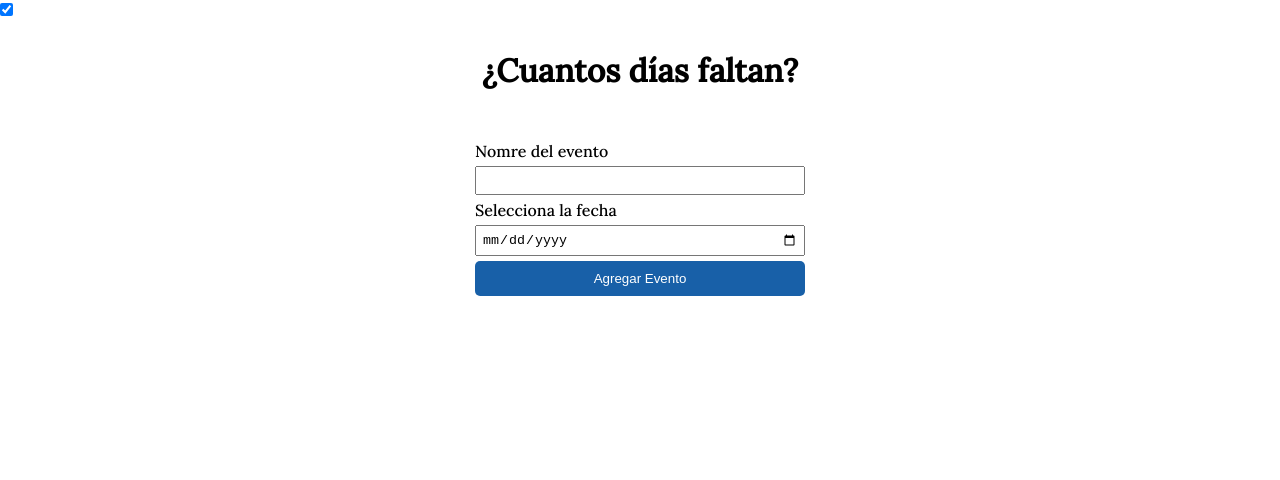
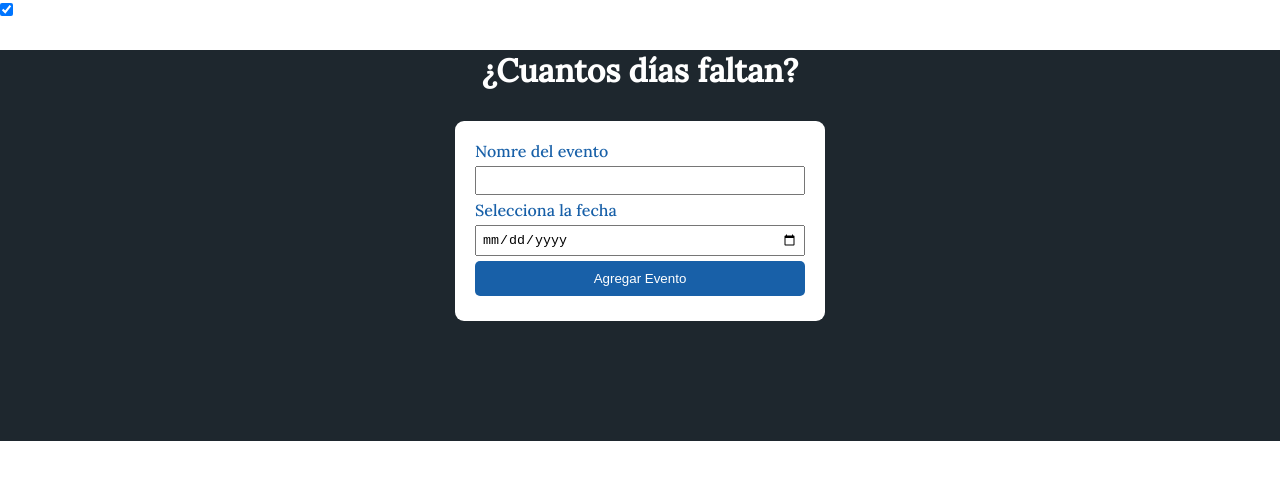
Before and after one commit to franklyncastro/Calendar-Date, a plain HTML site: page index.html in a window 1280 px wide. Both pictures are taken after a click on the checkbox 6 px from the left and 9 px from the top of the page. Drawn offline with Linux system fonts and the light colour scheme.

Commit message:
Update JS Code

```diff
--- a/CSS/main.css
+++ b/CSS/main.css
@@ -11,6 +11,7 @@ body{
 .dark-mode{
     background-color: #1e272e;
     color: #fff;
+    transition: 1s ease;
 }
 
 h1{
@@ -26,6 +27,7 @@ h1{
     width: 370px;
     margin: 0 auto;
     border-radius: 9px;
+    color: #1860a8;
 
 }
 
--- a/JS/main.js
+++ b/JS/main.js
@@ -102,10 +102,10 @@ function load() {
 
 // Dark Mode
 
-    function darkMode(){
-        document.getElementById('dark').classList.toggle("dark-mode")
+function darkMode(){
+    document.getElementById("app").classList.toggle("dark-mode")
 }
 
-    document.getElementById("dark").onclick = () =>{
+    document.getElementById("dark-mode").onclick = () =>{
         darkMode();
     }
--- a/index.html
+++ b/index.html
@@ -12,8 +12,8 @@
     <title>Calendar</title>
 </head>
 <body>
-    <input type="checkbox" name="dark" class="dark" id="dark-mode">
-        <div id="app">
+    <input type="checkbox"  id="dark-mode">
+        <div id="app" class="dark">
             <h1>¿Cuantos días faltan?</h1>
             <div class="form">
                 <form action="">
```
